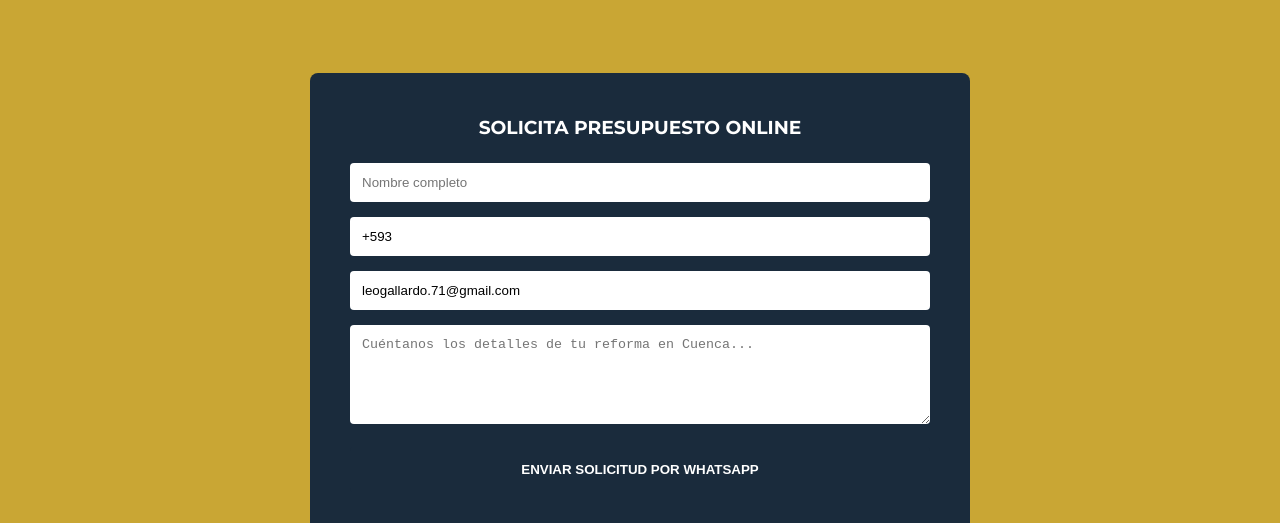
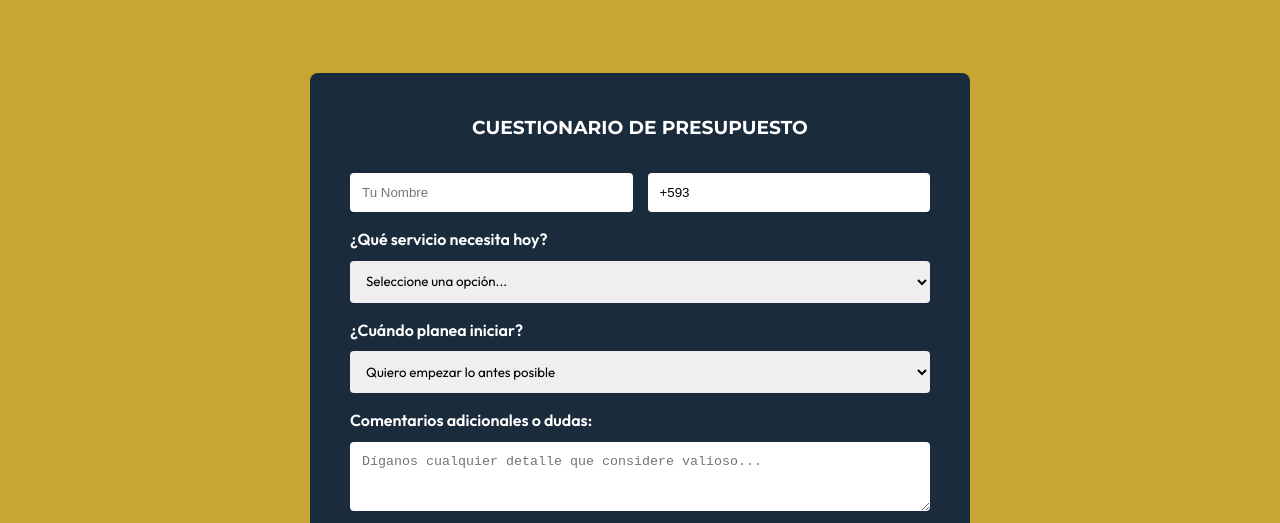
Before and after one commit to leogallardo97-bit/ALBA-ILERIAPINTURAYM-S, a plain HTML site: page index.html in a window 1280 px wide. Shown: the part 2090-2613 px from the top of the page. Drawn offline with Linux system fonts and the light colour scheme.

Commit message:
Update: Replaced simple form with a lead segmentation survey (Dropdowns + Formatted WhatsApp)

```diff
--- a/index.html
+++ b/index.html
@@ -86,15 +86,37 @@
     <section id="contacto" class="contact-section">
         <div class="container" style="max-width: 700px;">
             <div class="contact-form">
-                <h3 style="margin-bottom: 20px; text-align: center;">Solicita Presupuesto Online</h3>
+                <h3 style="margin-bottom: 30px; text-align: center;">Cuestionario de Presupuesto</h3>
                 <form id="whatsapp-form">
-                <input type="text" id="name" placeholder="Nombre completo" required>
-                <input type="tel" id="phone" placeholder="Teléfono de contacto" value="+593 " required>
-                <input type="email" id="email" placeholder="Correo electrónico" value="leogallardo.71@gmail.com" readonly>
-                <textarea id="message" placeholder="Cuéntanos los detalles de tu reforma en Cuenca..." rows="5" required></textarea>
-                <button type="submit" class="btn-main" style="width: 100%; border: none; cursor: pointer;">ENVIAR SOLICITUD POR WHATSAPP</button>
-            </form>
-        </div>
+                    <div style="display: grid; grid-template-columns: 1fr 1fr; gap: 15px; margin-bottom: 15px;">
+                        <input type="text" id="name" placeholder="Tu Nombre" required style="margin-bottom: 0;">
+                        <input type="tel" id="phone" placeholder="WhatsApp (+593...)" value="+593 " required style="margin-bottom: 0;">
+                    </div>
+
+                    <label style="display: block; margin-bottom: 8px; font-weight: 600;">¿Qué servicio necesita hoy?</label>
+                    <select id="service" required style="width: 100%; padding: 12px; margin-bottom: 15px; border-radius: 4px; border: none; font-family: inherit;">
+                        <option value="" disabled selected>Seleccione una opción...</option>
+                        <option value="Reforma Integral">Reforma Integral de Vivienda</option>
+                        <option value="Pintura Técnica/Lux">Pintura Técnica o Decorativa</option>
+                        <option value="Albañilería y Demolición">Albañilería / Demolición</option>
+                        <option value="Revestimientos y Pisos">Revestimientos y Pisos</option>
+                    </select>
+
+                    <label style="display: block; margin-bottom: 8px; font-weight: 600;">¿Cuándo planea iniciar?</label>
+                    <select id="urgency" required style="width: 100%; padding: 12px; margin-bottom: 15px; border-radius: 4px; border: none; font-family: inherit;">
+                        <option value="Lo antes posible">Quiero empezar lo antes posible</option>
+                        <option value="Próximas semanas">En las próximas semanas</option>
+                        <option value="Solo cotización">Por ahora solo busco cotizar</option>
+                    </select>
+
+                    <label style="display: block; margin-bottom: 8px; font-weight: 600;">Comentarios adicionales o dudas:</label>
+                    <textarea id="message" placeholder="Díganos cualquier detalle que considere valioso..." rows="3" required></textarea>
+
+                    <button type="submit" class="btn-main" style="width: 100%; border: none; cursor: pointer; font-size: 1.1rem; padding: 20px;">
+                        OBTENER PRESUPUESTO PERSONALIZADO <i class="fab fa-whatsapp"></i>
+                    </button>
+                </form>
+            </div>
     </section>
 
     <!-- Sección de Mapa e Ubicación -->
@@ -133,16 +155,18 @@
 
             const name = document.getElementById('name').value;
             const phone = document.getElementById('phone').value;
-            const email = document.getElementById('email').value;
+            const service = document.getElementById('service').value;
+            const urgency = document.getElementById('urgency').value;
             const message = document.getElementById('message').value;
 
             const whatsappNumber = "593985320330";
 
-            const text = `Hola KL GALLARDO, me gustaría solicitar un presupuesto.%0A%0A` +
-                         `*Nombre:* ${name}%0A` +
-                         `*Teléfono:* ${phone}%0A` +
-                         `*Email:* ${email}%0A` +
-                         `*Proyecto:* ${message}`;
+            const text = `🛠️ *NUEVA SOLICITUD DE PRESUPUESTO - KL GALLARDO*%0A%0A` +
+                         `👤 *Cliente:* ${name}%0A` +
+                         `📞 *WhatsApp:* ${phone}%0A` +
+                         `🏗️ *Servicio:* ${service}%0A` +
+                         `⏱️ *Urgencia:* ${urgency}%0A%0A` +
+                         `📝 *Comentarios:* ${message}`;
 
             const url = `https://wa.me/${whatsappNumber}?text=${text}`;
 
```
